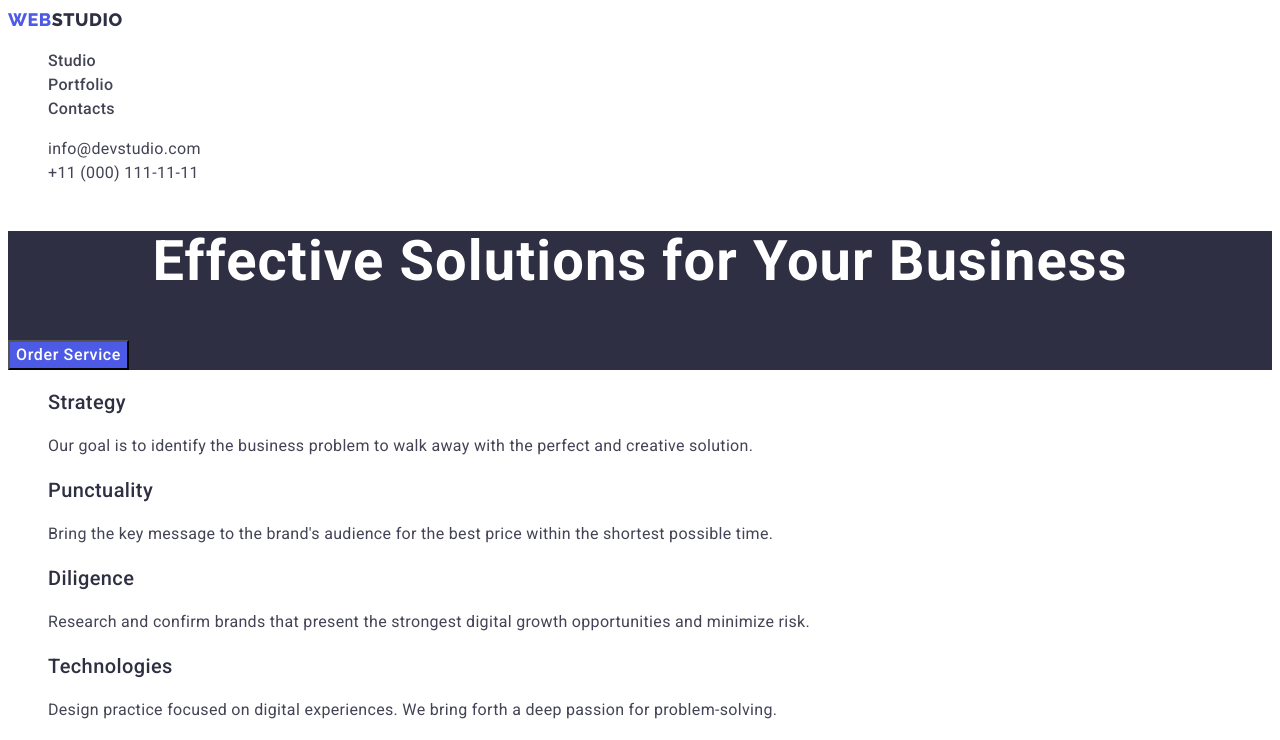
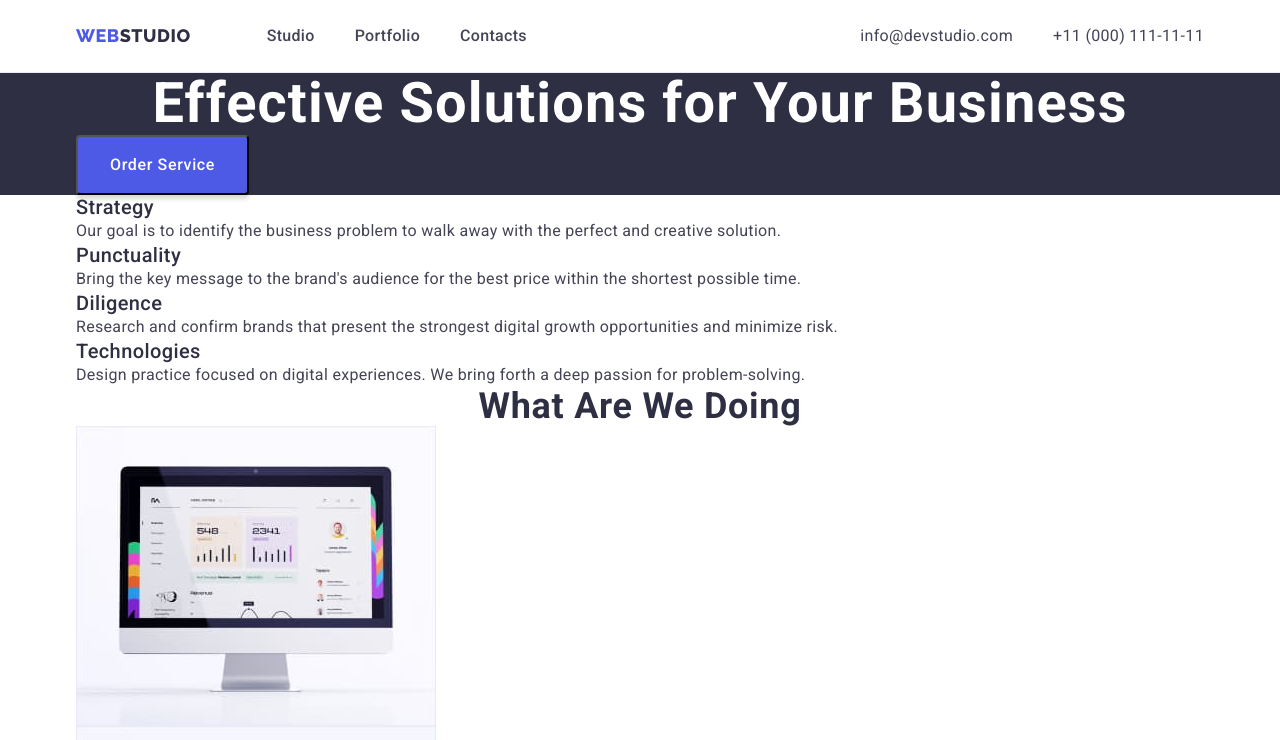
Before and after one commit to NikitaKosenko23/03-21.02.2023, a plain HTML site: page index.html in a window 1280 px wide. Shown: the top 740 px of the page. Drawn offline with nearby package versions, Linux system fonts and the light colour scheme.

Commit message:
Hero block start
зкончили на херо блоке, сделали нижний бордер для хедера

```diff
--- a/css/styles.css
+++ b/css/styles.css
@@ -39,6 +39,26 @@ footer p color: #E7E9FC;
   --footer-backgroundcolor: #2e2f42;
 }
 
+h1,
+h2,
+h3,
+h4,
+p,
+ul {
+  margin-top: 0;
+  margin-bottom: 0;
+}
+
+ul,
+ol {
+  margin-top: 0;
+  margin-bottom: 0;
+  padding-left: 0;
+}
+img {
+  display: block;
+}
+
 .list {
   list-style: none;
   text-decoration: none;
@@ -52,21 +72,65 @@ body {
   line-height: 1.5;
   letter-spacing: 0.02em;
 }
+.container {
+  width: 1158px;
+  margin-left: auto;
+  margin-right: auto;
+  padding-left: 15px;
+  padding-right: 15px;
+}
+/* ===========================================HEADER============================== */
+
+.page-header {
+  padding-top: 24px;
+  padding-bottom: 24px;
+  border-bottom: 1px solid var(--studio-logo-color);
+}
+
+.page-header-container {
+  display: flex;
+  align-items: center;
+}
+
+.page-nav {
+  display: flex;
+  align-items: center;
+}
+
+.site-nav {
+  display: flex;
+  align-items: center;
+}
+
+.contacts {
+  display: flex;
+  align-items: center;
+}
+
+.address {
+  margin-left: auto;
+}
+
+.site-nav-item:not(:last-child) {
+  margin-right: 40px;
+}
+
+.contacts-item:not(:last-child) {
+  margin-right: 40px;
+}
 
 /* Logotype */
 
 .logo {
   color: var(--header-logo-color);
   text-decoration: none;
-  width: 44px;
-  height: 24px;
   font-family: "Raleway", sans-serif;
   font-weight: 800;
   font-size: 18px;
   line-height: 1.3;
-  align-items: center;
   letter-spacing: 0.03em;
   text-transform: uppercase;
+  margin-right: 76px;
 }
 
 .logo > .header-logo {
@@ -113,8 +177,9 @@ body {
 .contacts a:focus {
   color: var(--active-color);
 }
+/* ======================================= /HEADER================================ */
 
-/* Hero Block + title h1*/
+/* ==================================Hero Block + title h1=========================*/
 
 .hero {
   background-color: var(--title-color);
@@ -138,6 +203,9 @@ body {
   align-items: center;
   letter-spacing: 0.04em;
   cursor: pointer;
+  box-shadow: 0px 4px 4px rgba(0, 0, 0, 0.15);
+  border-radius: 4px;
+  padding: 16px 32px;
 }
 .order-button:hover {
   background-color: var(--order-button-hover);
@@ -145,7 +213,7 @@ body {
 .order-button:focus {
   background-color: var(--order-button-hover);
 }
-/* Tittle for h2 */
+/* ==============================================Tittle for h2 =================================================*/
 .section-title {
   color: var(--title-color);
   font-weight: 700;
@@ -156,7 +224,7 @@ body {
   text-transform: capitalize;
 }
 
-/* Advantages + title for h3 */
+/* ==================================================Advantages + title for h3 =================================================*/
 .item-title {
   color: var(--title-color);
   font-weight: 500;
@@ -165,20 +233,20 @@ body {
   letter-spacing: 0.02em;
 }
 
-/* our team */
+/* =================================================our team================================================= */
 
 .our-team {
   background-color: var(--ourteam-background-color);
 }
 
-/* Potfolio list + унаследование свойств у пэшэк в ссылках а*/
+/* =================================================Potfolio list + унаследование свойств у пэшэк в ссылках а*/
 .list a {
   text-decoration: none;
   color: inherit;
   background-color: inherit;
 }
 
-/* Footer */
+/* =================================================Footer =================================================*/
 .page-footer {
   background-color: var(--footer-backgroundcolor);
 }
@@ -192,7 +260,7 @@ body {
   text-shadow: 0px 4px 4px rgba(0, 0, 0, 0.25);
 }
 
-/* Фильтры для портфолио (КНОПКИ)*/
+/* =================================================Фильтры для портфолио (КНОПКИ)*/
 .filter {
   background-color: var(--filter-background-color);
   color: var(--filter-color);
@@ -212,7 +280,7 @@ body {
   color: var(--filter-color-hover);
   background-color: var(--filter-backgroundcolor-hover);
 }
-/* hidden h */
+/* =================================================hidden h */
 .visually-hidden {
   position: absolute;
   width: 1px;
--- a/index.html
+++ b/index.html
@@ -5,6 +5,10 @@
     <meta http-equiv="X-UA-Compatible" content="IE=edge" />
     <meta name="viewport" content="width=device-width, initial-scale=1.0" />
     <title>WebStudio</title>
+    <link
+      rel="stylesheet"
+      href="https://cdn.jsdelivr.net/npm/modern-normalize@1.1.0/modern-normalize.min.css"
+    />
     <link rel="stylesheet" href="./css/styles.css" />
     <link rel="preconnect" href="https://fonts.googleapis.com" />
     <link rel="preconnect" href="https://fonts.gstatic.com" crossorigin />
@@ -15,47 +19,54 @@
   </head>
   <body>
     <!-- Header of page -->
-    <header>
-      <nav>
+    <header class="page-header">
+      <div class="container page-header-container">
+        <nav class="page-nav">
           <!-- Logo WebStudio -->
           <a class="logo" href="./index.html"
             >Web<span class="header-logo">Studio</span></a
           >
 
           <ul class="site-nav list">
-          <li><a href="./index.html">Studio</a></li>
-          <li><a href="./portfolio.html">Portfolio</a></li>
-          <li><a href="">Contacts</a></li>
+            <li class="site-nav-item"><a href="./index.html">Studio</a></li>
+            <li class="site-nav-item">
+              <a href="./portfolio.html">Portfolio</a>
+            </li>
+            <li class="site-nav-item"><a href="./Contacts">Contacts</a></li>
           </ul>
         </nav>
         <!-- number and mail -->
-      <address>
+        <address class="address">
           <ul class="contacts list">
-          <li>
+            <li class="contacts-item">
               <a href="mailto:info@devstudio.com">info@devstudio.com</a>
             </li>
-          <li>
+            <li class="contacts-item">
               <a href="tel:+110001111111">+11 (000) 111-11-11</a>
             </li>
           </ul>
         </address>
+      </div>
     </header>
     <!-- main part of page -->
     <main>
       <!-- Блок герой -->
       <section class="hero">
+        <div class="container">
           <h1 class="hero-title">Effective Solutions for Your Business</h1>
           <button type="button" class="order-button">Order Service</button>
+        </div>
       </section>
       <!-- Advantages -->
       <section>
+        <div class="container">
           <h2 class="visually-hidden">Advantages</h2>
           <ul class="list">
             <li>
               <h3 class="item-title">Strategy</h3>
               <p>
-              Our goal is to identify the business problem to walk away with the
-              perfect and creative solution.
+                Our goal is to identify the business problem to walk away with
+                the perfect and creative solution.
               </p>
             </li>
             <li>
@@ -80,18 +91,24 @@
               </p>
             </li>
           </ul>
+        </div>
       </section>
       <!-- What are we doing -->
       <section>
+        <div class="container">
           <h2 class="section-title">What are we doing</h2>
           <ul class="list">
             <li><img src="./images/img1.jpg" alt="computer" width="360" /></li>
             <li><img src="./images/img2.jpg" alt="screen" width="360" /></li>
-          <li><img src="./images/img3.jpg" alt="mobilephone" width="360" /></li>
+            <li>
+              <img src="./images/img3.jpg" alt="mobilephone" width="360" />
+            </li>
           </ul>
+        </div>
       </section>
       <!-- Team -->
       <section class="our-team">
+        <div class="container">
           <h2 class="section-title">Our Team</h2>
           <ul class="list">
             <li>
@@ -115,16 +132,19 @@
               <p>UI Designer</p>
             </li>
           </ul>
+        </div>
       </section>
     </main>
     <footer class="page-footer">
+      <div class="container">
         <a class="logo" href="./index.html"
           >Web<span class="footer-logo">Studio</span></a
         >
         <p class="page-footer-text">
-        Increase the flow of customers and sales for your business with digital
-        marketing & growth solutions.
+          Increase the flow of customers and sales for your business with
+          digital marketing & growth solutions.
         </p>
+      </div>
     </footer>
   </body>
 </html>
```
Also changed, not shown: portfolio.html (+26 -10 lines), 1 other file. Lines whose indentation alone changed are shown as unchanged.
